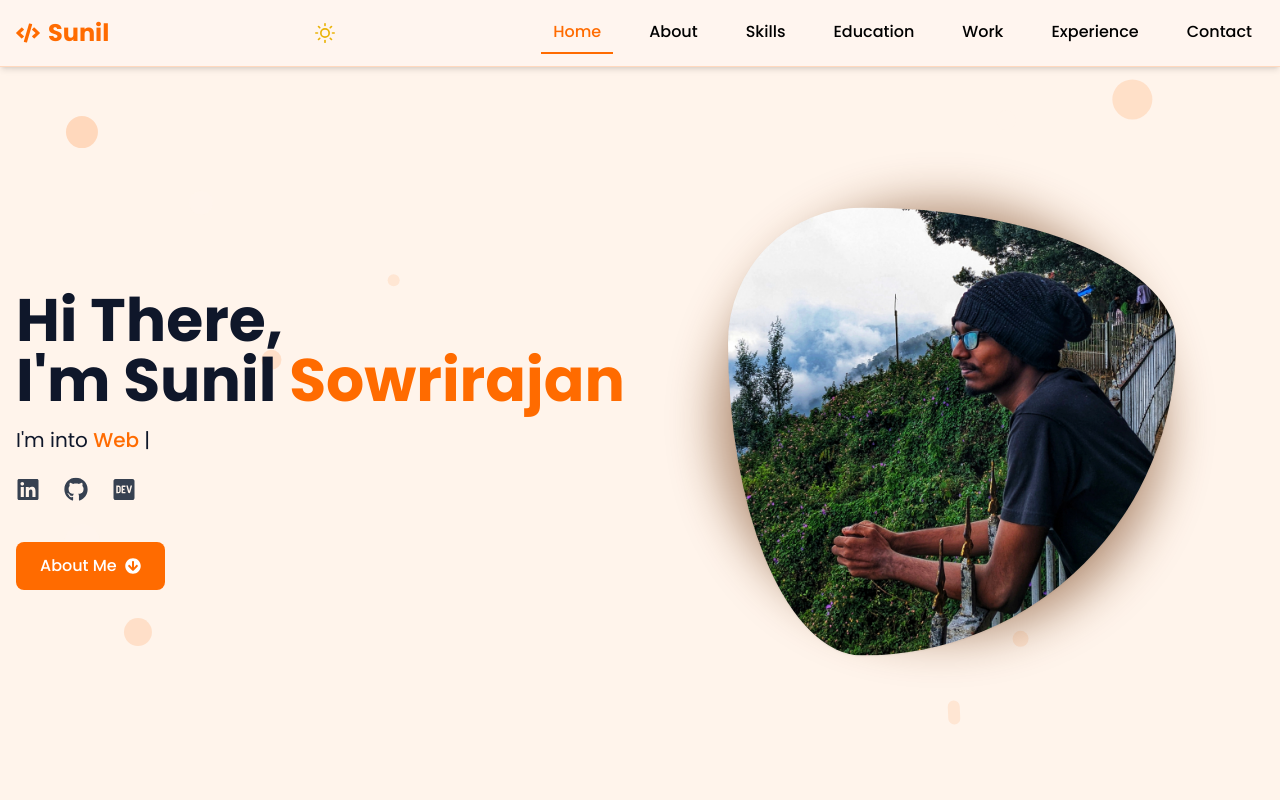
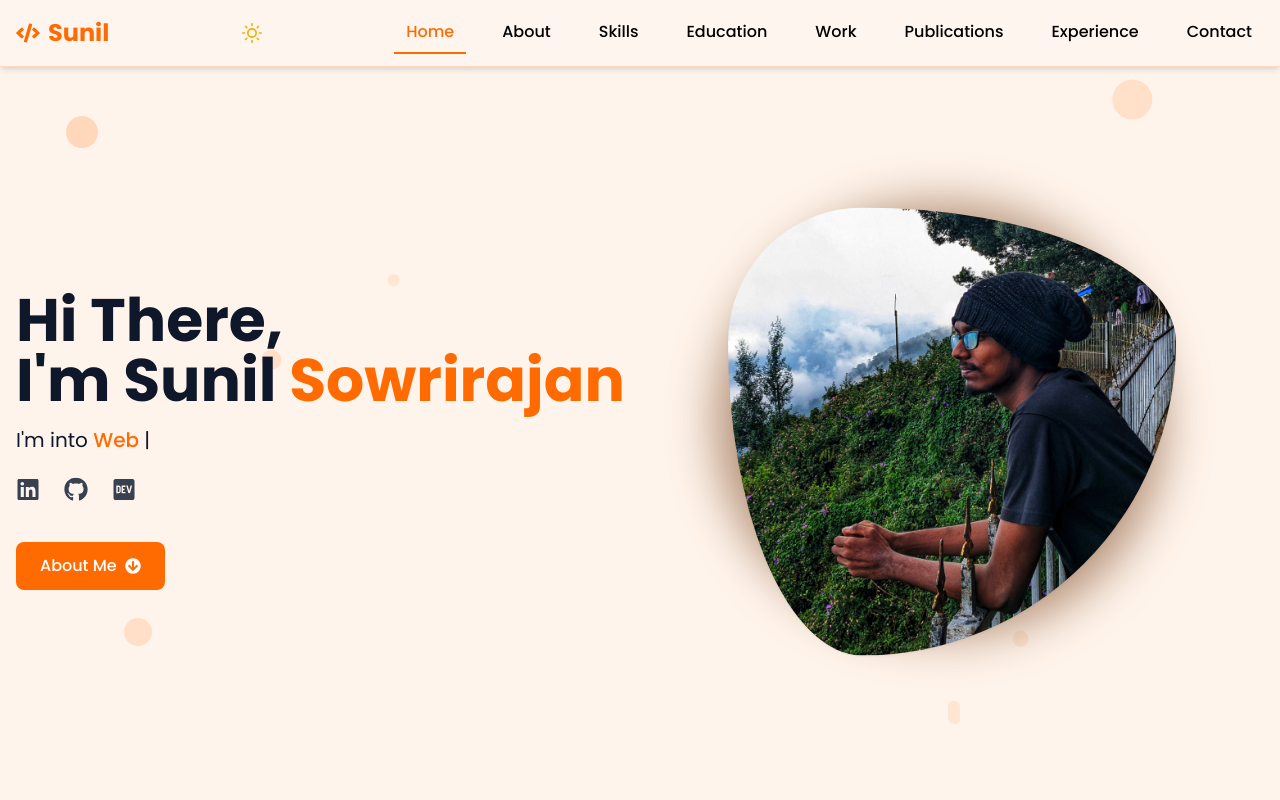
Before and after one commit to suniltechs/New-Portfolio, a React (Vite) app: page / in a window 1280 px wide. Shown: the top 800 px of the page. Built offline with nearby package versions, Linux system fonts and the light colour scheme.

Commit message:
Add 'Publications' item to Navbar

```diff
--- a/src/components/Navbar.jsx
+++ b/src/components/Navbar.jsx
@@ -11,6 +11,7 @@
     { id: 'skills', label: 'Skills' },
     { id: 'education', label: 'Education' },
     { id: 'work', label: 'Work' },
+    { id: 'publications', label: 'Publications'},
     { id: 'experience', label: 'Experience' },
     { id: 'contact', label: 'Contact' },
   ]
```
